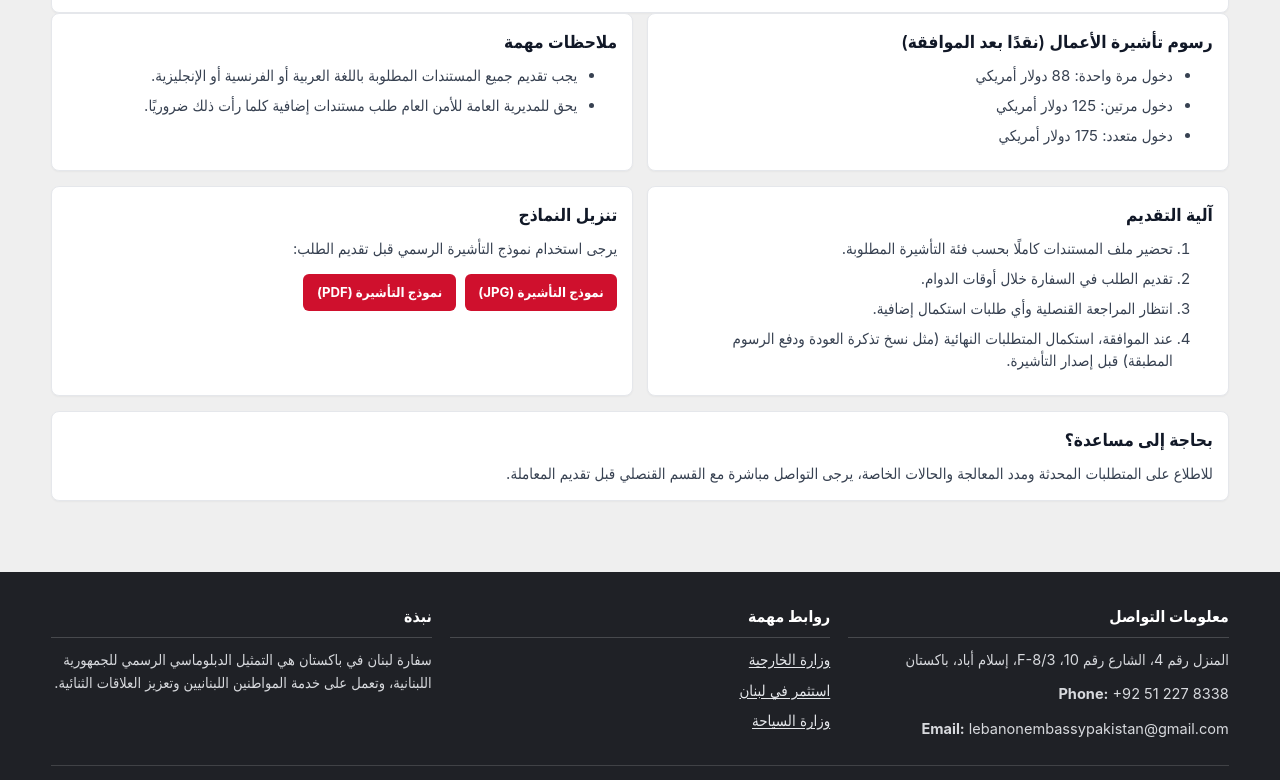
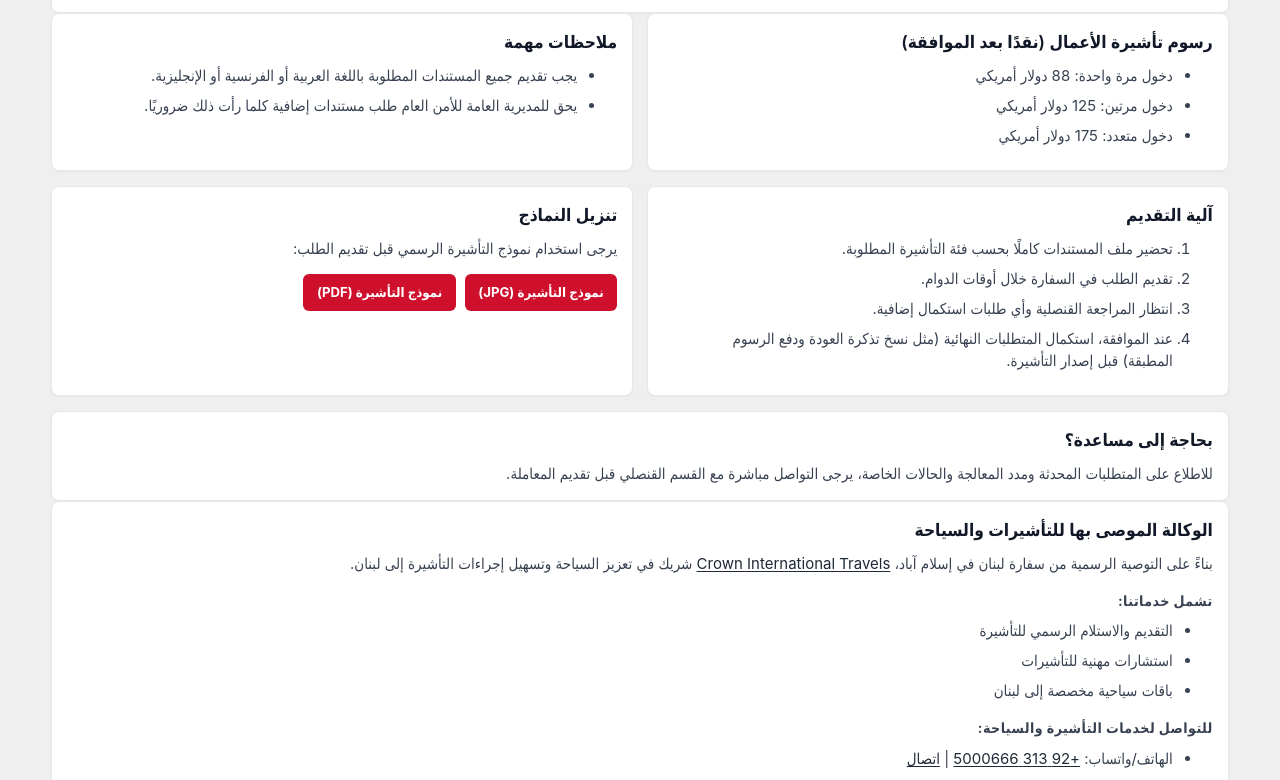
Before and after one commit to travokeyapp/lebanon-embassy-webiste, a Next.js app: page /ar/visas in a window 1280 px wide. Shown: the part 2000-2780 px from the top of the page. Built offline with nearby package versions, Linux system fonts and the light colour scheme.

Commit message:
added news and recomemded travel agency section

```diff
--- a/src/app/[locale]/news/page.tsx
+++ b/src/app/[locale]/news/page.tsx
@@ -83,6 +83,11 @@ export default async function NewsPage({
                 <div>
                   <h4>{item.title}</h4>
                   <p>{item.excerpt}</p>
+                  {item.attachment ? (
+                    <a className="newsAttachmentLink" href={item.attachment.href} target="_blank" rel="noreferrer">
+                      {item.attachment.label}
+                    </a>
+                  ) : null}
                 </div>
               </article>
             ))
--- a/src/app/[locale]/page.tsx
+++ b/src/app/[locale]/page.tsx
@@ -215,6 +215,11 @@ export default async function Home({
                         </Link>
                       </h4>
                       <p>{item.excerpt}</p>
+                      {item.attachment ? (
+                        <a className="newsAttachmentLink" href={item.attachment.href} target="_blank" rel="noreferrer">
+                          {item.attachment.label}
+                        </a>
+                      ) : null}
                     </div>
                   </article>
                 ))
--- a/src/app/[locale]/visas/page.tsx
+++ b/src/app/[locale]/visas/page.tsx
@@ -34,6 +34,51 @@ type VisaPageContent = {
   formPdf: string;
   contactTitle: string;
   contactBody: string;
+};
+
+type AgencyContent = {
+  title: string;
+  introBefore: string;
+  introAfter: string;
+  servicesTitle: string;
+  services: string[];
+  contactTitle: string;
+  phoneWhatsappLabel: string;
+  callLabel: string;
+  uanLabel: string;
+};
+
+const agencyContent: Record<"en" | "ar", AgencyContent> = {
+  en: {
+    title: "Recommended Visa & Tourism Agency",
+    introBefore: "As officially recommended by the Embassy of Lebanon in Islamabad,",
+    introAfter: "is a partner in promoting tourism and streamlining visa procedures for Lebanon.",
+    servicesTitle: "Our Services Include:",
+    services: [
+      "Official Visa Submission & Collection",
+      "Professional Visa Consultancy",
+      "Customized Lebanon Tour Packages",
+    ],
+    contactTitle: "Contact for Visa & Tourism Services:",
+    phoneWhatsappLabel: "Phone/WhatsApp",
+    callLabel: "Call",
+    uanLabel: "UAN",
+  },
+  ar: {
+    title: "الوكالة الموصى بها للتأشيرات والسياحة",
+    introBefore: "بناءً على التوصية الرسمية من سفارة لبنان في إسلام آباد،",
+    introAfter: "شريك في تعزيز السياحة وتسهيل إجراءات التأشيرة إلى لبنان.",
+    servicesTitle: "تشمل خدماتنا:",
+    services: [
+      "التقديم والاستلام الرسمي للتأشيرة",
+      "استشارات مهنية للتأشيرات",
+      "باقات سياحية مخصصة إلى لبنان",
+    ],
+    contactTitle: "للتواصل لخدمات التأشيرة والسياحة:",
+    phoneWhatsappLabel: "الهاتف/واتساب",
+    callLabel: "اتصال",
+    uanLabel: "الرقم الموحد",
+  },
 };
 
 const enContent: VisaPageContent = {
@@ -306,6 +351,7 @@ export default async function VisasPage({ params }: { params: Promise<{ locale:
   const { locale: rawLocale } = await params;
   const locale = normalizeLocale(rawLocale);
   const t = content[locale];
+  const agency = agencyContent[locale];
 
   return (
     <SiteShell locale={locale} activeNav="visas">
@@ -411,6 +457,48 @@ export default async function VisasPage({ params }: { params: Promise<{ locale:
           <h3>{t.contactTitle}</h3>
           <p>{t.contactBody}</p>
         </article>
+
+        <article className="card stack">
+          <h3>{agency.title}</h3>
+          <p>
+            {agency.introBefore}{" "}
+            <a href="https://www.crownintltravels.com/" target="_blank" rel="noreferrer" className="contactLink">
+              Crown International Travels
+            </a>{" "}
+            {agency.introAfter}
+          </p>
+
+          <div>
+            <p className="contactLabel">{agency.servicesTitle}</p>
+            <ul className="bulletList">
+              {agency.services.map((item) => (
+                <li key={item}>{item}</li>
+              ))}
+            </ul>
+          </div>
+
+          <div>
+            <p className="contactLabel">{agency.contactTitle}</p>
+            <ul className="bulletList">
+              <li>
+                {agency.phoneWhatsappLabel}:{" "}
+                <a href="https://wa.me/923135000666" target="_blank" rel="noreferrer" className="contactLink">
+                  +92 313 5000666
+                </a>{" "}
+                |{" "}
+                <a href="tel:+923135000666" className="contactLink">
+                  {agency.callLabel}
+                </a>
+              </li>
+              <li>
+                {agency.uanLabel}:{" "}
+                <a href="tel:+9251111143111" className="contactLink">
+                  +92 51 111 143 111
+                </a>
+              </li>
+            </ul>
+          </div>
+        </article>
       </section>
     </SiteShell>
   );
--- a/src/app/globals.css
+++ b/src/app/globals.css
@@ -1595,6 +1595,20 @@ a {
   line-height: 1.5;
 }
 
+.newsAttachmentLink {
+  display: inline-flex;
+  margin-top: 0.6rem;
+  font-size: 0.84rem;
+  font-weight: 700;
+  color: var(--lebanon-red);
+}
+
+.newsAttachmentLink:hover,
+.newsAttachmentLink:focus-visible {
+  text-decoration: underline;
+  text-underline-offset: 2px;
+}
+
 .newsArchiveList {
   margin-top: 0;
 }
@@ -2189,6 +2203,7 @@ html[data-ui-mode="modern"] .newsPageInfo {
 
 html[data-ui-mode="modern"] .newsViewAllLink,
 html[data-ui-mode="modern"] .newsBackHomeLink,
+html[data-ui-mode="modern"] .newsAttachmentLink,
 html[data-ui-mode="modern"] .galleryNoticeLink,
 html[data-ui-mode="modern"] .relationsQuickLinks a,
 html[data-ui-mode="modern"] .contactLink {
@@ -2199,6 +2214,8 @@ html[data-ui-mode="modern"] .newsViewAllLink:hover,
 html[data-ui-mode="modern"] .newsViewAllLink:focus-visible,
 html[data-ui-mode="modern"] .newsBackHomeLink:hover,
 html[data-ui-mode="modern"] .newsBackHomeLink:focus-visible,
+html[data-ui-mode="modern"] .newsAttachmentLink:hover,
+html[data-ui-mode="modern"] .newsAttachmentLink:focus-visible,
 html[data-ui-mode="modern"] .galleryNoticeLink:hover,
 html[data-ui-mode="modern"] .galleryNoticeLink:focus-visible,
 html[data-ui-mode="modern"] .relationsQuickLinks a:hover,
```
Also changed, not shown: src/lib/news.ts (+37 -16 lines), 1 other file (tests, documents, lock files or other folders).
